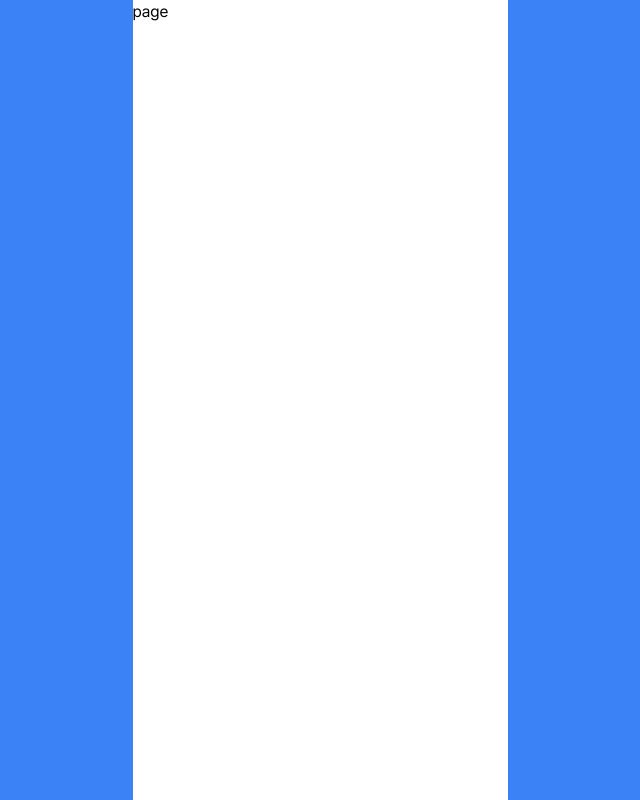
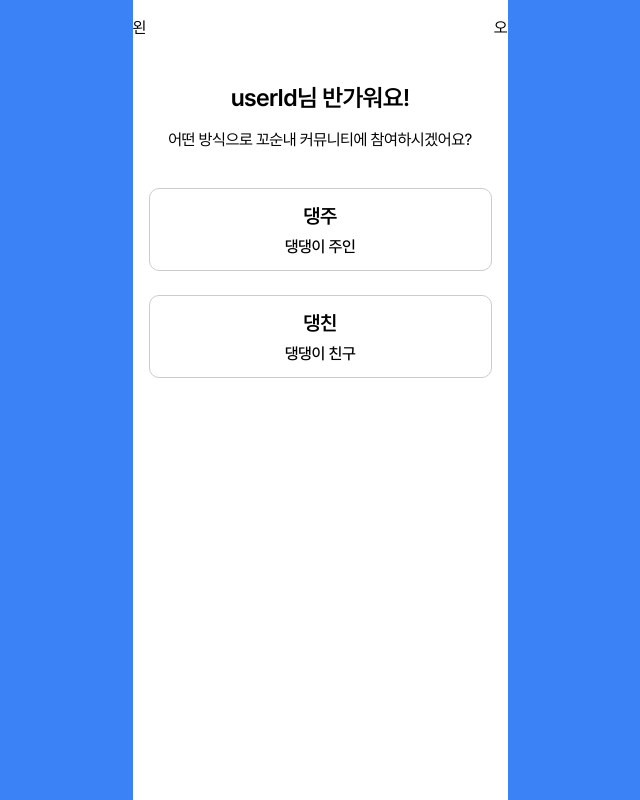
Before and after one commit to ggosunnae/ggosunnae_front, a Next.js app: page /sign in a window 1280 px wide. Shown: the whole page, without its empty margins (320-960 px from the left). Built offline with nearby package versions, Linux system fonts and the light colour scheme.

Commit message:
:lipstick: 가입 UI 작성

```diff
--- a/package.json
+++ b/package.json
@@ -12,13 +12,16 @@
     "next": "14.2.4",
     "next-pwa": "^5.6.0",
     "react": "^18",
-    "react-dom": "^18"
+    "react-dom": "^18",
+    "react-slick": "^0.30.2",
+    "slick-carousel": "^1.8.1"
   },
   "devDependencies": {
     "@svgr/webpack": "^8.1.0",
     "@types/node": "^20",
     "@types/react": "^18",
     "@types/react-dom": "^18",
+    "@types/react-slick": "^0.23.13",
     "eslint": "^8",
     "eslint-config-next": "14.2.4",
     "postcss": "^8",
--- a/src/app/(onboarding)/page.tsx
+++ b/src/app/(onboarding)/page.tsx
@@ -1,3 +1,4 @@
+import KakaoLogin from "@/components/Pages/sign/KakaoLogin";
 import Image from "next/image";
 import Link from "next/link";
 
@@ -24,12 +25,7 @@ export default function page() {
         />
       </div>
       <div className="mt-10 w-full px-4 text-center">
-        <button
-          type="button"
-          className="h-11 w-full rounded-full bg-[#FEE500] text-base font-semibold leading-none text-[#191919] shadow-[0_4px_16px_0px_rgb(0,0,0,0.05)]"
-        >
-          카카오 시작하기
-        </button>
+        <KakaoLogin />
         <Link
           className="mt-4 inline-block font-medium leading-none text-[#333333]"
           href={"/main"}
--- a/src/app/(onboarding)/sign/page.tsx
+++ b/src/app/(onboarding)/sign/page.tsx
@@ -1,3 +1,95 @@
-export default function page() {
-  return <div>page</div>;
+"use client";
+import { useRef } from "react";
+import Slider from "react-slick";
+
+export default function Sign() {
+  const sliderRef = useRef<Slider | null>(null);
+  const setting = {
+    speed: 600,
+    infinite: false,
+    draggable: false,
+  };
+
+  const nextButtonHandler = () => {
+    sliderRef.current?.slickNext();
+  };
+  const prevButtonHandler = () => {
+    sliderRef.current?.slickPrev();
+  };
+
+  return (
+    <main>
+      <header className="flex h-14 justify-between">
+        <button onClick={prevButtonHandler}>왼</button>
+        <button onClick={nextButtonHandler}>오</button>
+      </header>
+
+      <Slider
+        ref={(slider) => {
+          sliderRef.current = slider;
+        }}
+        {...setting}
+      >
+        <section className="px-4">
+          <div className="mt-6 text-center">
+            <h4 className="text-2xl font-semibold leading-9 tracking-tight">
+              {"userId"}님 반가워요!
+            </h4>
+            <p className="mt-3 text-base leading-6 tracking-tight">
+              어떤 방식으로 꼬순내 커뮤니티에 참여하시겠어요?
+            </p>
+          </div>
+          <div className="mt-9">
+            <button className="h-[83px] w-full rounded-[10px] border border-grayscale-gray3 transition-colors hover:border-primary-normalBlue hover:bg-primary-background">
+              <dl>
+                <dt className="text-xl font-semibold leading-[30px] tracking-tight">
+                  댕주
+                </dt>
+                <dd className="mt-1 text-base font-medium leading-6 tracking-tight">
+                  댕댕이 주인
+                </dd>
+              </dl>
+            </button>
+            <button className="mt-6 h-[83px] w-full rounded-[10px] border border-grayscale-gray3 transition-colors hover:border-primary-normalBlue hover:bg-primary-background">
+              <dl>
+                <dt className="text-xl font-semibold leading-[30px] tracking-tight">
+                  댕친
+                </dt>
+                <dd className="mt-1 text-base font-medium leading-6 tracking-tight">
+                  댕댕이 친구
+                </dd>
+              </dl>
+            </button>
+          </div>
+        </section>
+        <section className="px-4">
+          <h4 className="mt-6 text-center text-2xl font-semibold leading-9 tracking-tight">
+            댕주로 가입하기
+          </h4>
+          <div className="mx-auto mt-4 flex size-[164px] items-center justify-center rounded-full bg-[#D9D9D9] text-grayscale-gray2">
+            사진 추가하기
+          </div>
+
+          <div className="mt-[41px]">
+            <label htmlFor="">닉네임*</label>
+            <input
+              className="mt-1 block h-10 w-full rounded-[10px] border"
+              type="text"
+              placeholder="닉네임을 입력해주세요"
+            />
+          </div>
+
+          <div className="mt-4">
+            <label htmlFor="">견종</label>
+            <select className="mt-1 block h-10 w-full rounded-[10px] border">
+              <option value="">견종을 선택해주세요</option>
+            </select>
+            <div className="mt-3">
+              <div className="inline-block border">말티즈</div>
+            </div>
+          </div>
+        </section>
+      </Slider>
+    </main>
+  );
 }
--- a/src/app/layout.tsx
+++ b/src/app/layout.tsx
@@ -1,7 +1,8 @@
 import type { Metadata } from "next";
 import "@/font/pretendard/pretendard-subset.css";
 import "./globals.css";
-import DeviceBase from "@/components/Layout/DeviceBase";
+import "slick-carousel/slick/slick.css";
+import "slick-carousel/slick/slick-theme.css";
 
 export const metadata: Metadata = {
   title: "꼬순내",
@@ -16,7 +17,9 @@ export default function RootLayout({
   return (
     <html lang="ko">
       <body className="bg-blue-500">
-        <DeviceBase>{children}</DeviceBase>
+        <div className="relative mx-auto h-screen w-full max-w-[375px] overflow-hidden bg-white">
+          {children}
+        </div>
       </body>
     </html>
   );
--- a/src/components/Layout/DeviceBase.tsx
+++ /dev/null
@@ -1,11 +0,0 @@
-export default function DeviceBase({
-  children,
-}: {
-  children?: React.ReactNode;
-}) {
-  return (
-    <div className="relative mx-auto h-screen w-full max-w-[375px] overflow-hidden bg-white">
-      {children}
-    </div>
-  );
-}
--- /dev/null
+++ b/src/components/Pages/sign/KakaoLogin.tsx
@@ -0,0 +1,21 @@
+"use client";
+import { useRouter } from "next/navigation";
+
+const KakaoLogin = () => {
+  const router = useRouter();
+  const onKakaoHandler = () => {
+    router.push("/sign");
+  };
+
+  return (
+    <button
+      type="button"
+      className="h-11 w-full rounded-full bg-[#FEE500] text-base font-semibold leading-none text-[#191919] shadow-[0_4px_16px_0px_rgb(0,0,0,0.05)]"
+      onClick={onKakaoHandler}
+    >
+      카카오로 시작하기
+    </button>
+  );
+};
+
+export default KakaoLogin;
```
Also changed, not shown: 1 other file (tests, documents, lock files or other folders).
